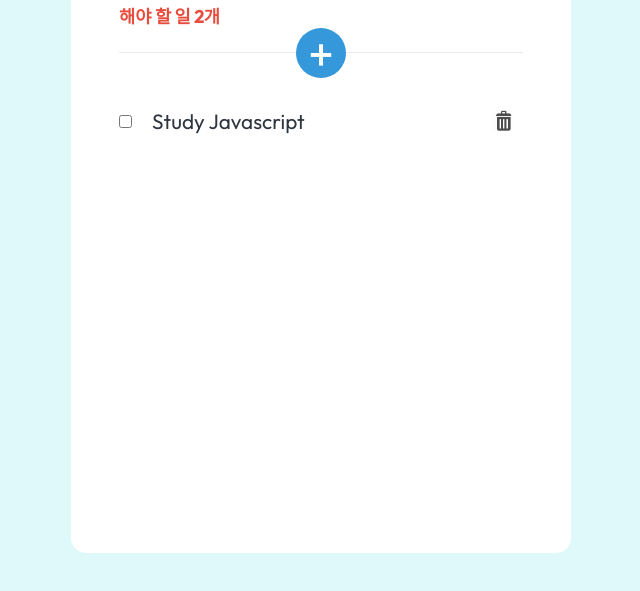
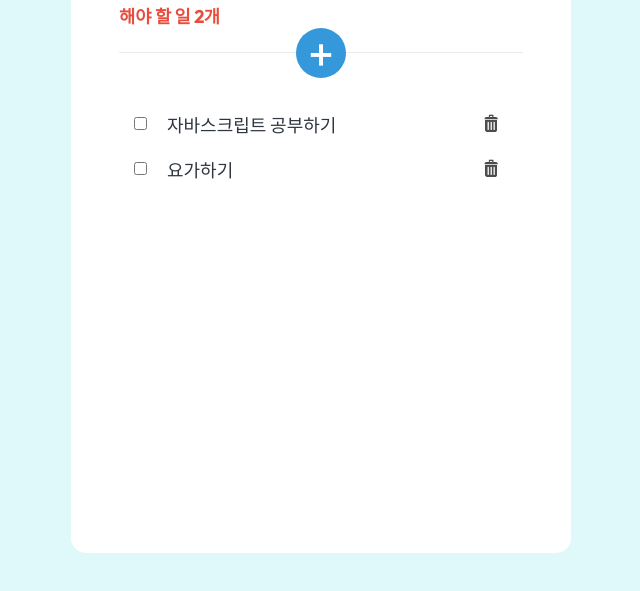
Before and after one commit to jjanmo/vanilla-redux-tutorials, a plain HTML site: page project2/index.html in a window 1280 px wide. Shown: the part 197-788 px from the top of the page, without its empty margins (319-959 px from the left). Drawn offline with nearby package versions, Linux system fonts and the light colour scheme.

Commit message:
refactor: refactor list component code

```diff
--- a/project2/app.js
+++ b/project2/app.js
@@ -1,7 +1,9 @@
 import Header from './components/header.js';
+import List from './components/List.js';
 
 function init() {
   Header.render();
+  List.render();
 }
 
 init();
--- a/project2/components/List.js
+++ b/project2/components/List.js
@@ -1,49 +1,34 @@
-const List = () => {
-  const { list } = store.getState();
-  const $main = document.querySelector("#main");
+import store from '../store.js';
 
-  const $button = document.createElement("button");
-  $button.className = "add-button";
-  $button.textContent = "+";
+const $listContainer = document.querySelector('ul');
 
-  let $listContainer = document.querySelector(".list-container");
+function makeTodo() {
+  const { todos } = store.getState();
 
-  if ($listContainer) {
-    $listContainer.innerHTML = `
-      <ul class="list">
-      ${list
-        .map(
-          (item) => `
-        <li class="list-item" id=${item.id}>
-          <div class="list-title">${item.title}</div>
-          <button class="update-button">Update</button>
-          <button class="delete-button">Delete</button>
-        </li>
-      `
-        )
-        .join("")}
-      </ul>
+  return todos
+    .map((todo) => {
+      return `
+      <li class="item">
+        <div class="item-body">
+          <input type="checkbox" />
+          <div class="content">${todo.content}</div>
+        </div>
+      <button class="delete-button">
+        <img src="/project2/assets/icon_delete.png" type="png/image" alt="delete" />
+      </button>
+      </li>
     `;
-  } else {
-    $listContainer = document.createElement("div");
-    $listContainer.className = "list-container";
-    $main.append($listContainer);
-    $listContainer.innerHTML = `
-      <ul class="list">
-        ${list
-          .map(
-            (item) => `
-          <li class="list-item" id=${item.id}>
-            <div class="list-title">${item.title}</div>
-            <button class="update-button">Update</button>
-            <button class="delete-button">Delete</button>
-          </li>
-        `
-          )
-          .join("")}
-      </ul>
-  `;
-  }
+    })
+    .join('');
+}
 
-  $listContainer.prepend($button);
+function render() {
+  const listString = makeTodo();
+  $listContainer.innerHTML = listString;
+}
+
+const List = {
+  render,
 };
+
+export default List;
--- a/project2/index.html
+++ b/project2/index.html
@@ -18,17 +18,7 @@
       </div>
       <div class="body">
         <button class="add-button not-clicked">+</button>
-        <div class="list-container">
-          <div class="item">
-            <div>
-              <input type="checkbox" />
-              <div class="content">Study Javascript</div>
-            </div>
-            <button class="delete-button">
-              <img src="/project2/assets/icon_delete.png" alt="delete" />
-            </button>
-          </div>
-        </div>
+        <ul class="list-container"></ul>
       </div>
       <div class="form-container hidden">
         <form><input type="text" placeholder="할 일을 입력 후 Enter를 누르세요." /></form>
@@ -37,6 +27,7 @@
 
     <script type="module" src="./utils/date.js"></script>
     <script type="module" src="./components/header.js"></script>
+    <script type="module" src="./components/list.js"></script>
     <script type="module" src="./store.js"></script>
     <script type="module" src="./app.js"></script>
   </body>
--- a/project2/store.js
+++ b/project2/store.js
@@ -3,34 +3,34 @@ const initialState = {
     {
       id: 1,
       checked: false,
-      todo: '자바스크립트 공부하기',
+      content: '자바스크립트 공부하기',
       date: new Date('2021-12-1'),
     },
     {
       id: 2,
       checked: false,
-      todo: '요가하기',
+      content: '요가하기',
       date: new Date('2021-11-30'),
     },
   ],
 };
 
-const ADD_TODO = 'todo/ADD_TODO';
-const DELETE_TODO = 'todo/DELETE_TODO';
+const ADD_TODO = 'ADD_TODO';
+const DELETE_TODO = 'DELETE_TODO';
 
 export const addTodo = (todo) => ({
   type: ADD_TODO,
-  payload: todo,
+  payload: { todo },
 });
 
 const deleteTodo = (id) => ({
   type: DELETE_TODO,
-  payload: id,
+  payload: { id },
 });
 
 const reducer = (state = initialState, action) => {
   switch (action.type) {
-    case addTodo: {
+    case ADD_TODO: {
       return {
         todos: [
           ...state.todos,
@@ -43,7 +43,7 @@ const reducer = (state = initialState, action) => {
         ],
       };
     }
-    case deleteTodo: {
+    case DELETE_TODO: {
       return {
         todos: todos.filter((todo) => todo.id !== action.payload),
       };
--- a/project2/style.css
+++ b/project2/style.css
@@ -58,6 +58,8 @@ body {
   padding-top: 3rem;
   position: relative;
 }
+
+/* list */
 .list-container {
   width: 100%;
 }
@@ -66,7 +68,9 @@ body {
   display: flex;
   justify-content: space-between;
   align-items: center;
-  font-size: 1.3rem;
+  font-size: 18px;
+  padding: 5px 15px;
+  border-radius: 10px;
 }
 .item div {
   display: flex;
@@ -81,22 +85,26 @@ body {
 }
 .item .delete-button {
   all: unset;
-  width: 40px;
-  height: 40px;
+  width: 35px;
+  height: 35px;
   border-radius: 50%;
   display: flex;
   justify-content: center;
   align-items: center;
   cursor: pointer;
 }
-.item:hover .delete-button {
-  background-color: #e8ebef;
-}
 .item .delete-button img {
   width: 55%;
   height: 55%;
   object-fit: contain;
 }
+.item:hover {
+  background-color: #dff9fb;
+}
+.item:hover .delete-button {
+  background-color: #e8ebef;
+}
+
 .add-button {
   all: unset;
   width: 50px;
```
